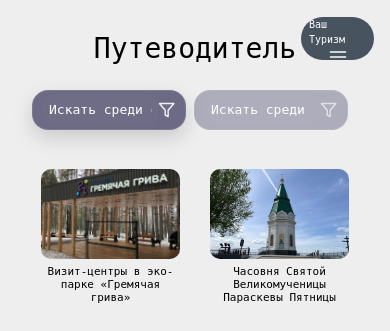
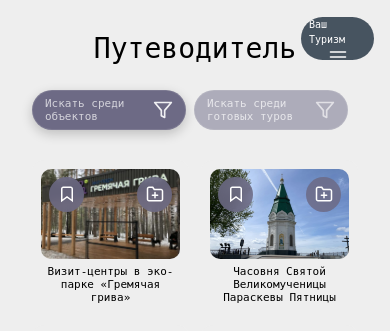
Before and after one commit to ev0-0ve/ProjectTourism, a Django app: page /guide/ in a window 390 px wide. Shown: the top 331 px of the page. Run offline with Django 5.2, Linux system fonts and the light colour scheme; data comes from the database, SQL or seed files in the repository.

Commit message:
2.4. Поправлены стили Путеводителя

```diff
--- a/Tourism/main/static/main/css/guide-favorites-events.css
+++ b/Tourism/main/static/main/css/guide-favorites-events.css
@@ -77,7 +77,6 @@ html, body {
 }
 
 .search-tab-btn.active { background: #6D6A85; color: white; }
-.search-tab-btn:hover, .search-tab-btn.active { box-shadow: 0 8px 20px rgba(0,0,0,0.15); }
 
 .funnel-icon { width: 24px; height: 24px; opacity: 0.9; cursor: pointer; }
 .funnel-icon:hover { transform: scale(1.1); }
@@ -189,7 +188,7 @@ html, body {
 /* --- КОГДА КАРТОЧКА РАСКРЫТА --- */
 .guide-card.active {
     z-index: 999 !important;
-    background: rgba(0, 19, 36, 0.5) !important;
+    background: rgba(0, 19, 36, 0.8) !important;
     backdrop-filter: blur(20px) !important;
     min-height: 240px;
     border-radius: 24px 24px 0 0;
@@ -285,14 +284,13 @@ html, body {
     width: 100%;
     padding: 20px 20px 25px 20px;
     box-sizing: border-box;
-    background: rgba(0, 19, 36, 0.5);
     backdrop-filter: blur(20px);
+    background: rgba(0, 19, 36, 0.8);
     border-radius: 0 0 24px 24px;
     border: 1px solid rgba(255,255,255,0.1);
     border-top: none;
     z-index: 1000;
     animation: fadeIn 0.25s ease;
-    box-shadow: 0 20px 50px rgba(0,0,0,0.3);
 }
 
 .guide-card.active .guide-expanded {
@@ -319,7 +317,6 @@ html, body {
 
 .guide-nav-arrow {
     pointer-events: auto;
-    background: rgba(0,0,0,0.3);
     border-radius: 50%;
     width: 30px;
     height: 30px;
@@ -434,6 +431,7 @@ html, body {
     }
 
     /* Верхняя панель */
+/* Вкладки */
     .search-tabs {
         flex-direction: row;
         gap: 8px;
@@ -441,18 +439,68 @@ html, body {
     }
 
     .search-tab-btn {
-        padding: 12px 10px;
-        border-radius: 16px;
+        padding: 8px 12px;
+        border-radius: 20px;
+        display: flex;
+        align-items: center;
+        position: relative;
     }
 
-    .funnel-icon {
-        width: 20px;
-        height: 20px;
+    .search-input-wrapper {
+        flex-grow: 1; /* Растягивает поле ввода */
+        display: flex;
+        align-items: center;
+        position: relative; /* Важно для 2-строчного плейсхолдера */
     }
 
     .search-field {
         font-size: 13px !important;
-        padding: 6px;
+        padding: 0;
+        width: 100%;
+        background: transparent;
+        text-align: left !important;
+    }
+
+    /* Прячем оригинальный 1-строчный плейсхолдер на мобилках */
+    .search-field::placeholder {
+        color: transparent !important;
+    }
+
+    /* Рисуем наш 2-строчный плейсхолдер через псевдоэлемент */
+    .search-input-wrapper::before {
+        position: absolute;
+        left: 0;
+        top: 50%;
+        transform: translateY(-50%);
+        color: rgba(255, 255, 255, 0.7); /* Цвет как у плейсхолдера */
+        font-size: 11px;
+        line-height: 1.2;
+        text-align: left;
+        white-space: pre-wrap; /* Включаем переносы строк */
+        pointer-events: none; /* Чтобы клики проходили сквозь него в инпут */
+        transition: opacity 0.2s ease;
+    }
+
+    /* Задаем текст. Символ \A — это перенос на новую строку в CSS */
+    #searchObjectsBtn .search-input-wrapper::before {
+        content: "Искать среди\Aобъектов";
+    }
+
+    #searchToursBtn .search-input-wrapper::before {
+        content: "Искать среди\Aготовых туров";
+    }
+
+    /* МАГИЯ: Скрываем наш плейсхолдер, если поле в фокусе или в нём есть текст */
+    .search-input-wrapper:has(.search-field:focus)::before,
+    .search-input-wrapper:has(.search-field:not(:placeholder-shown))::before {
+        opacity: 0;
+        visibility: hidden;
+    }
+
+    .funnel-icon {
+        flex-shrink: 0;
+        width: 20px;
+        height: 20px;
     }
 
     /* Попап фильтров */
@@ -497,18 +545,24 @@ html, body {
     /* ====== КНОПКИ В УГЛУ (только для has-actions) ====== */
     .page.has-actions .guide-hover-actions {
         display: flex !important;
+        opacity: 1 !important; /* Делаем всегда видимыми на мобилке */
         position: absolute;
-        top: 10px; /* Отступ от верхнего края карточки */
-        justify-content: space-between; /* Разносим по углам */
+        top: 8px;
+        left: 8px;   /* Привязка к левому краю */
+        right: 8px;  /* Привязка к правому краю */
+        flex-direction: row;
+        justify-content: space-between; /* Расталкиваем кнопки по углам */
         margin-top: 0 !important;
         z-index: 100;
+        pointer-events: none; /* Пропускаем клики сквозь пустую область между кнопками */
     }
 
     .page.has-actions .guide-icon-btn {
-        width: 36px !important;
-        height: 36px !important;
-        border-radius: 10px !important;
-        background: rgba(140, 140, 160, 0.85) !important;
+        pointer-events: auto; /* Включаем клики обратно для самих кнопок */
+        border-radius: 21px !important;
+        width: 35px !important;
+        height: 35px !important;
+        background: rgba(109, 106, 133, 0.85) !important;
     }
 
     .page.has-actions .guide-icon-btn svg {
@@ -519,7 +573,7 @@ html, body {
     /* ====== РАСКРЫТАЯ КАРТОЧКА ====== */
     .guide-card.active {
         z-index: 999 !important;
-        background: rgba(0, 19, 36, 0.5) !important;
+        background: rgba(0, 19, 36, 0.8) !important;
         backdrop-filter: blur(20px) !important;
         padding: 10px 10px 8px 10px;
         border-radius: 16px 16px 0 0;
@@ -560,10 +614,9 @@ html, body {
         width: 100%;
         padding: 15px 15px 20px 15px;
         border-radius: 0 0 16px 16px;
-        background: rgba(0, 19, 36, 0.5);
+        background: rgba(0, 19, 36, 0.8);
         backdrop-filter: blur(20px);
         z-index: 1000;
-        box-shadow: 0 15px 30px rgba(0,0,0,0.4);
     }
 
     .guide-info {
@@ -606,17 +659,6 @@ html, body {
         margin-top: 6px;
     }
 
-    .page.has-actions .guide-icon-btn {
-        width: 28px !important;
-        height: 28px !important;
-        border-radius: 8px !important;
-    }
-
-    .page.has-actions .guide-icon-btn svg {
-        width: 14px !important;
-        height: 14px !important;
-    }
-
     .guide-card.active {
         padding: 8px;
         min-height: 130px;
```
